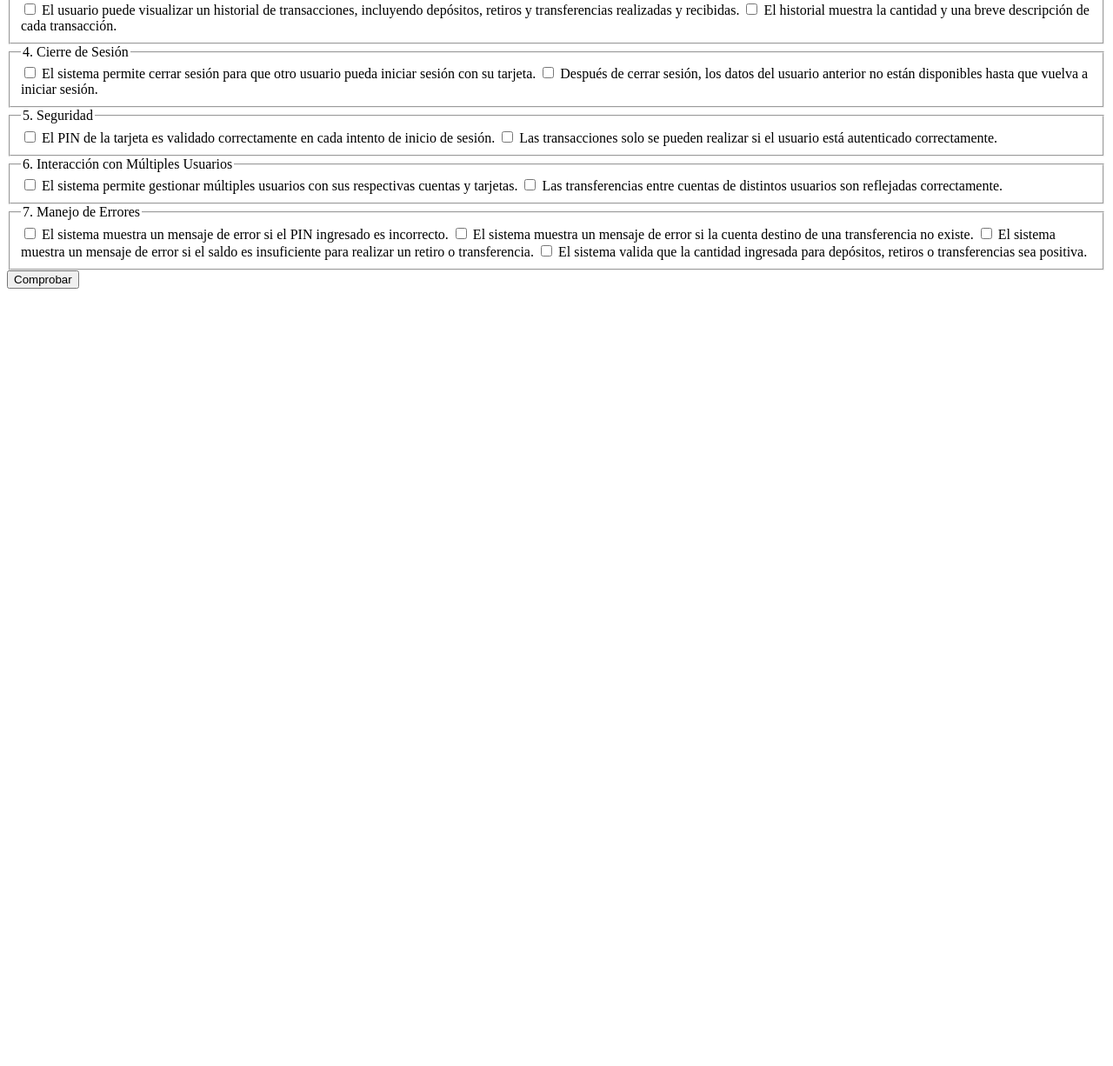
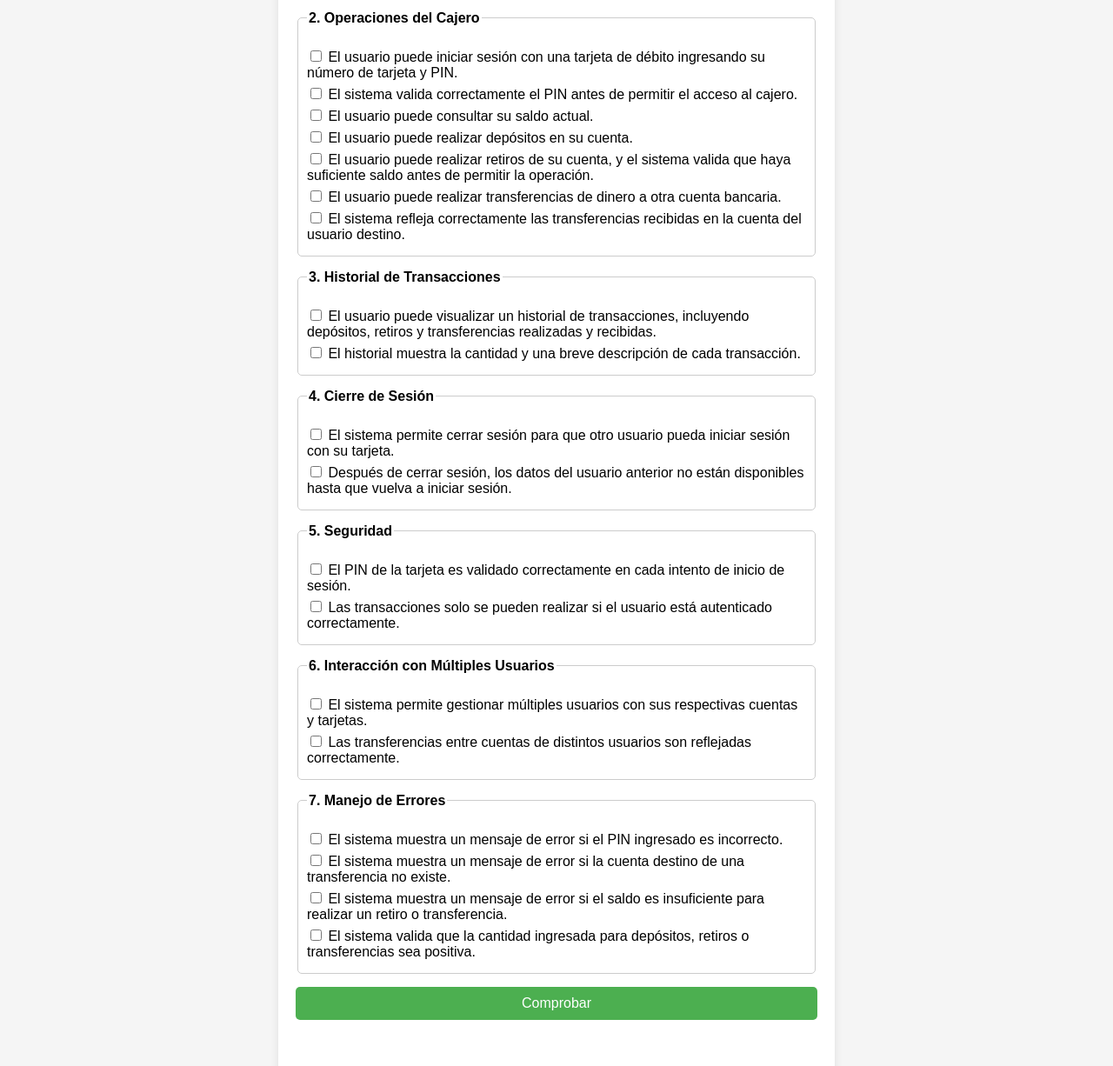
Before and after one commit to sarboleda72/check-list-cajero-java, a plain HTML site: page index.html in a window 1280 px wide. Shown: the part 290-1516 px from the top of the page at 87% size. Before the commit the page ends 800 px from the top, so only its background shows below. Drawn offline with Linux system fonts and the light colour scheme; the site is published under a folder, as on GitHub Pages, so addresses that start at the root find nothing.

Commit message:
se actualiza script

```diff
--- a/index.html
+++ b/index.html
@@ -4,7 +4,7 @@
     <meta charset="UTF-8">
     <meta name="viewport" content="width=device-width, initial-scale=1.0">
     <title>Checklist de Proyecto de Cajero Automático</title>
-    <link rel="stylesheet" href="/assets/styles/styles.css">
+    <link rel="stylesheet" href="assets/styles/styles.css">
 </head>
 <body>
 
@@ -66,5 +66,5 @@
         <div id="resultado"></div>
     </form>
 </body>
-<script src="/assets/js/script.js"></script>
+<script src="assets/js/script.js"></script>
 </html>
```
